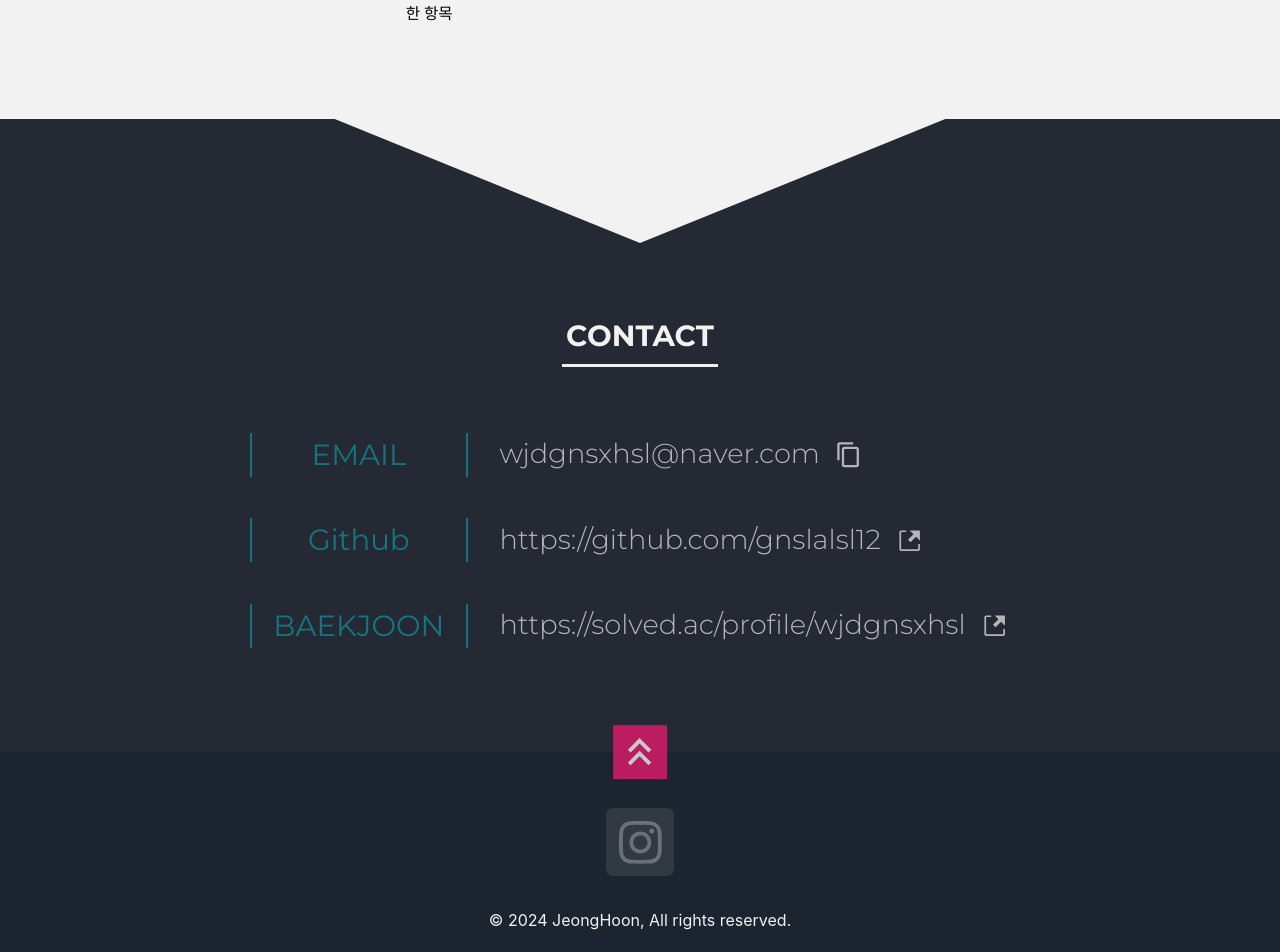
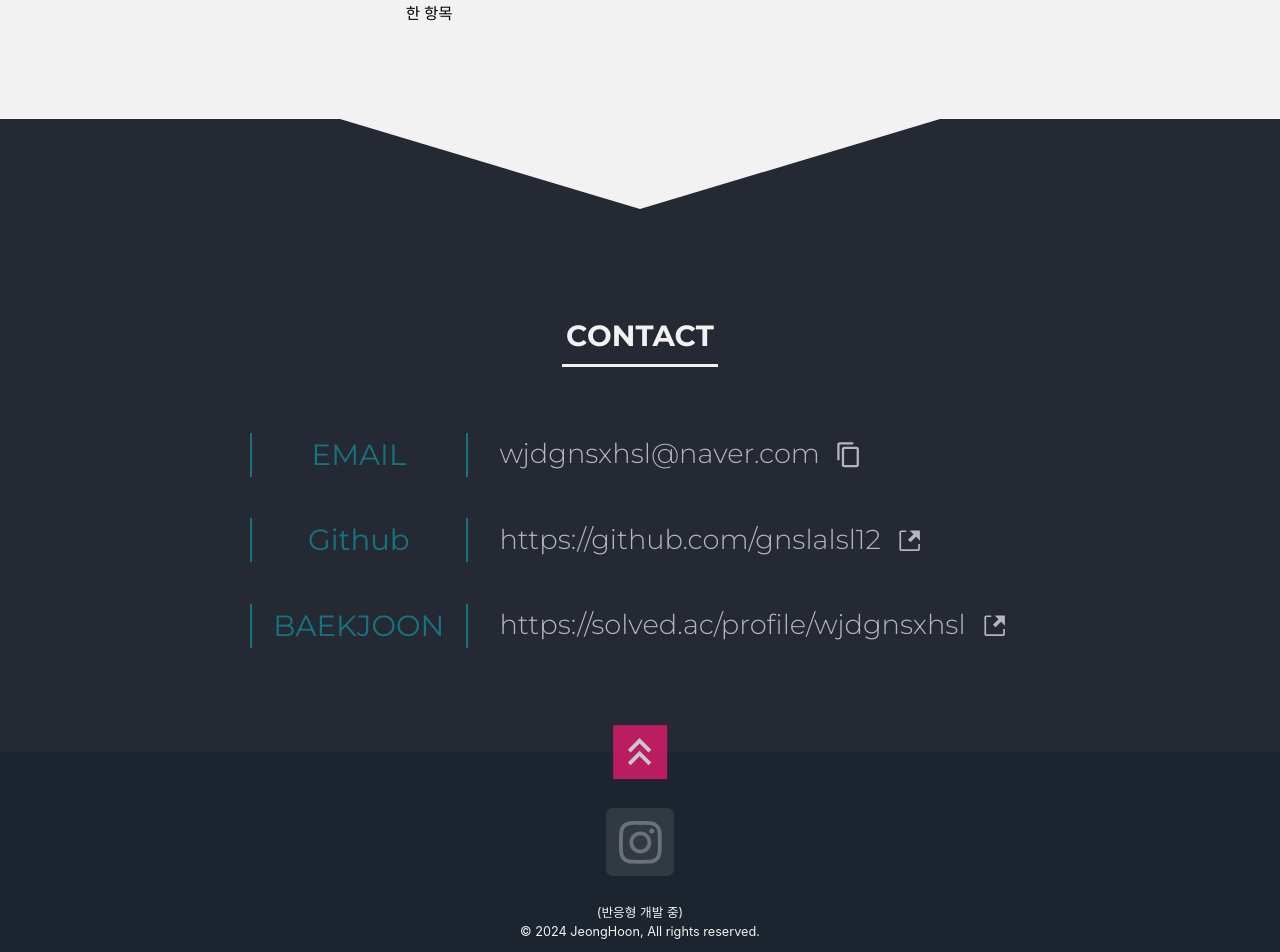
Before and after one commit to gnslalsl12/gnslalsl12.github.io, a React (Create React App) app: page / in a window 1280 px wide. Shown: the part 3167-4119 px from the top of the page. Built offline with nearby package versions, Linux system fonts and the light colour scheme; a web font is replaced by a local one.

Commit message:
edit bottom page

```diff
--- a/src/components/Bottom.js
+++ b/src/components/Bottom.js
@@ -32,7 +32,10 @@ const Bottom = () => {
             <FaInstagram />
           </a>
         </div>
-        <div className="bottom_contents_rights">© 2024 JeongHoon, All rights reserved.</div>
+        <div className="bottom_contents_rights">
+          (반응형 개발 중)
+          <br />© 2024 JeongHoon, All rights reserved.
+        </div>
       </div>
     </div>
   );
--- a/src/styles/bottom.scss
+++ b/src/styles/bottom.scss
@@ -64,13 +64,16 @@
       }
     }
     > .bottom_contents_rights {
+      @include responsiveFontSize(13);
       display: flex;
       flex-direction: row;
       justify-content: center;
       align-items: start;
       color: $colorWhite;
+      text-align: center;
       width: 100%;
       height: 30%;
+      padding-bottom: 10%;
     }
   }
 }
--- a/src/styles/contact.scss
+++ b/src/styles/contact.scss
@@ -12,12 +12,11 @@
     top: -1%;
     left: 0;
     width: 100%;
-    height: 130px;
     // border-left: 50vw solid transparent;
     div {
       width: 0;
       height: 0;
-      border-top: 130px solid colorWhite(100);
+      border-top: 12vh solid colorWhite(100);
     }
     > .topTriangle-left {
       border-left: 25vw solid transparent;
```
